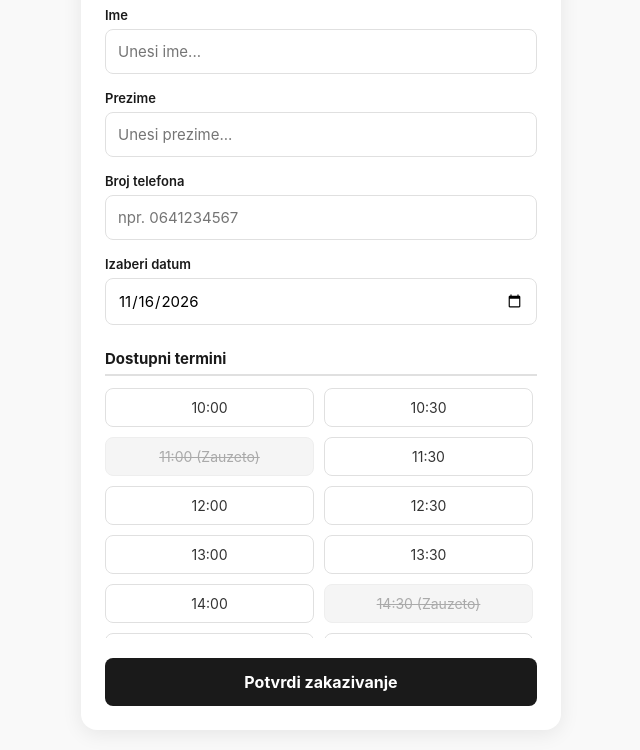
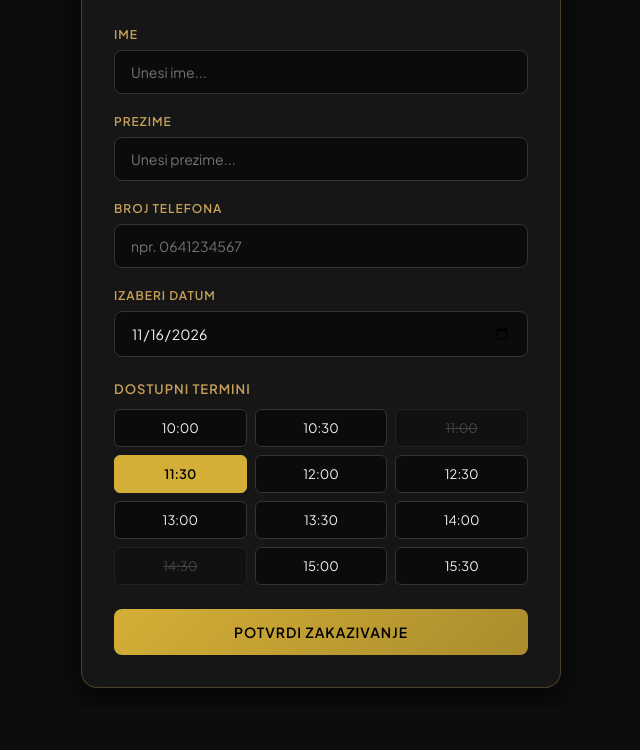
Before and after one commit to ssstteefff/bojkela-barber, a plain HTML site: page index.html in a window 1280 px wide. Shown: the part 115-865 px from the top of the page, without its empty margins (319-959 px from the left). After the commit the page ends 823 px from the top, so only its background shows below. Drawn offline with nearby package versions, Linux system fonts and the light colour scheme.

Commit message:
Update index.html

```diff
--- a/index.html
+++ b/index.html
@@ -3,315 +3,212 @@
 <head>
     <meta charset="UTF-8">
     <meta name="viewport" content="width=device-width, initial-scale=1.0">
-    <title>Bojkela Barber - Zakazivanje termina</title>
+    <title>Bojkela Barber - Premium Rezervacija</title>
+    <link href="https://fonts.googleapis.com/css2?family=Playfair+Display:wght@600;700&family=Plus+Jakarta+Sans:wght@400;500;600&display=swap" rel="stylesheet">
     <style>
         :root {
-            --primary: #1a1a1a;
-            --accent: #c5a059;
-            --bg: #f9f9f9;
-            --card-bg: #ffffff;
-            --text: #333333;
-            --border: #e0e0e0;
+            --bg-black: #0d0d0d;
+            --card-black: #161616;
+            --border-gold: #c5a059;
+            --gold: #d4af37;
+            --gold-hover: #e5c158;
+            --text-light: #f5f5f5;
+            --text-muted: #a0a0a0;
         }
 
         * {
             box-sizing: border-box;
             margin: 0;
             padding: 0;
-            font-family: -apple-system, BlinkMacSystemFont, "Segoe UI", Roboto, Helvetica, Arial, sans-serif;
+            font-family: 'Plus Jakarta Sans', sans-serif;
         }
 
         body {
-            background-color: var(--bg);
-            color: var(--text);
-            padding: 20px;
+            background-color: var(--bg-black);
+            color: var(--text-light);
+            min-height: 100vh;
             display: flex;
             justify-content: center;
+            align-items: center;
+            padding: 20px;
         }
 
         .container {
             width: 100%;
             max-width: 480px;
-            background: var(--card-bg);
-            padding: 24px;
+            background: var(--card-black);
+            border: 1px solid rgba(197, 160, 89, 0.3);
             border-radius: 16px;
-            box-shadow: 0 4px 20px rgba(0,0,0,0.08);
+            padding: 32px;
+            box-shadow: 0 10px 30px rgba(0, 0, 0, 0.8);
         }
 
-        h1 {
+        .header {
             text-align: center;
-            color: var(--primary);
-            margin-bottom: 8px;
-            font-size: 24px;
-            text-transform: uppercase;
-            letter-spacing: 1px;
+            margin-bottom: 30px;
         }
 
-        .subtitle {
-            text-align: center;
-            color: var(--accent);
-            font-size: 14px;
-            margin-bottom: 24px;
-            font-weight: 600;
+        .header h1 {
+            font-family: 'Playfair Display', serif;
+            color: var(--gold);
+            font-size: 28px;
+            letter-spacing: 2px;
+            margin-bottom: 6px;
+            text-transform: uppercase;
+        }
+
+        .header p {
+            color: var(--text-muted);
+            font-size: 13px;
+            letter-spacing: 1px;
+            text-transform: uppercase;
         }
 
         .form-group {
-            margin-bottom: 16px;
+            margin-bottom: 20px;
         }
 
         label {
             display: block;
-            margin-bottom: 6px;
-            font-size: 13px;
+            font-size: 12px;
+            text-transform: uppercase;
+            letter-spacing: 1px;
+            color: var(--border-gold);
+            margin-bottom: 8px;
             font-weight: 600;
-            color: var(--primary);
         }
 
         input, select {
             width: 100%;
-            padding: 12px;
-            border: 1px solid var(--border);
+            background-color: #0b0b0b;
+            border: 1px solid #333;
             border-radius: 8px;
-            font-size: 15px;
-            outline: none;
-            transition: border-color 0.2s;
+            padding: 12px 16px;
+            color: var(--text-light);
+            font-size: 14px;
+            transition: all 0.3s ease;
         }
 
         input:focus, select:focus {
-            border-color: var(--accent);
+            outline: none;
+            border-color: var(--gold);
+            box-shadow: 0 0 0 2px rgba(212, 175, 55, 0.2);
         }
 
-        .btn {
-            width: 100%;
-            padding: 14px;
-            background-color: var(--primary);
-            color: white;
-            border: none;
-            border-radius: 8px;
-            font-size: 16px;
-            font-weight: bold;
-            cursor: pointer;
-            transition: background 0.2s;
-            margin-top: 8px;
+        .section-title {
+            font-size: 13px;
+            text-transform: uppercase;
+            letter-spacing: 1px;
+            color: var(--border-gold);
+            margin: 24px 0 12px 0;
+            font-weight: 600;
         }
 
-        .btn:hover {
-            background-color: #333;
+        .slots-grid {
+            display: grid;
+            grid-template-columns: repeat(3, 1fr);
+            gap: 8px;
+            margin-bottom: 24px;
         }
 
-        .slots-container {
-            margin-top: 24px;
+        .slot {
+            background: #0b0b0b;
+            border: 1px solid #333;
+            border-radius: 6px;
+            padding: 10px;
+            text-align: center;
+            font-size: 13px;
+            color: var(--text-light);
+            cursor: pointer;
+            transition: all 0.2s ease;
         }
 
-        .slots-title {
-            font-size: 15px;
-            font-weight: bold;
-            margin-bottom: 12px;
-            color: var(--primary);
-            border-bottom: 2px solid var(--border);
-            padding-bottom: 6px;
+        .slot:hover:not(.booked) {
+            border-color: var(--gold);
+            color: var(--gold);
         }
 
-        .slot-list {
-            display: grid;
-            grid-template-columns: repeat(2, 1fr);
-            gap: 10px;
-            max-height: 250px;
-            overflow-y: auto;
-            padding-right: 4px;
+        .slot.selected {
+            background: var(--gold);
+            color: #000;
+            font-weight: 600;
+            border-color: var(--gold);
         }
 
-        .slot-item {
-            padding: 10px;
-            border: 1px solid var(--border);
-            border-radius: 8px;
-            text-align: center;
-            font-size: 14px;
-            cursor: pointer;
-            background: #fff;
-            transition: all 0.2s;
-        }
-
-        .slot-item.available:hover {
-            border-color: var(--accent);
-            background: #fdfaf3;
-        }
-
-        .slot-item.booked {
-            background-color: #f5f5f5;
-            color: #aaa;
-            border-color: #eee;
+        .slot.booked {
+            background: #111;
+            color: #444;
+            border-color: #222;
             cursor: not-allowed;
             text-decoration: line-through;
         }
 
-        .slot-item.selected {
-            background-color: var(--accent);
-            color: white;
-            border-color: var(--accent);
-            font-weight: bold;
+        .btn-submit {
+            width: 100%;
+            background: linear-gradient(135deg, #d4af37 0%, #aa8c2c 100%);
+            color: #000;
+            border: none;
+            border-radius: 8px;
+            padding: 14px;
+            font-size: 14px;
+            font-weight: 700;
+            text-transform: uppercase;
+            letter-spacing: 1px;
+            cursor: pointer;
+            transition: opacity 0.2s ease;
         }
 
-        .install-box {
-            margin-top: 24px;
-            padding: 12px;
-            background: #fdfaf3;
-            border: 1px dashed var(--accent);
-            border-radius: 8px;
-            text-align: center;
-            font-size: 13px;
-        }
-
-        .install-box button {
-            background: var(--accent);
-            color: white;
-            border: none;
-            padding: 8px 16px;
-            border-radius: 6px;
-            margin-top: 8px;
-            cursor: pointer;
-            font-weight: bold;
+        .btn-submit:hover {
+            opacity: 0.9;
         }
     </style>
 </head>
 <body>
 
     <div class="container">
+        <div class="header">
             <h1>Bojkela Barber</h1>
-        <div class="subtitle">Rezervacija termina</div>
-
-        <form id="bookingForm">
-            <div class="form-group">
-                <label for="firstName">Ime</label>
-                <input type="text" id="firstName" required placeholder="Unesi ime...">
+            <p>Exclusive Hair & Beard Lounge</p>
         </div>
 
         <div class="form-group">
-                <label for="lastName">Prezime</label>
-                <input type="text" id="lastName" required placeholder="Unesi prezime...">
+            <label>Ime</label>
+            <input type="text" placeholder="Unesi ime...">
         </div>
 
         <div class="form-group">
-                <label for="phone">Broj telefona</label>
-                <input type="tel" id="phone" required placeholder="npr. 0641234567">
+            <label>Prezime</label>
+            <input type="text" placeholder="Unesi prezime...">
         </div>
 
         <div class="form-group">
-                <label for="bookingDate">Izaberi datum</label>
-                <input type="date" id="bookingDate" required>
+            <label>Broj telefona</label>
+            <input type="text" placeholder="npr. 0641234567">
         </div>
 
-            <div class="slots-container">
-                <div class="slots-title">Dostupni termini</div>
-                <div class="slot-list" id="slotList">
-                    <!-- Generisani termini -->
-                </div>
+        <div class="form-group">
+            <label>Izaberi datum</label>
+            <input type="date" value="2026-11-16">
         </div>
 
-            <button type="submit" class="btn" style="margin-top: 20px;">Potvrdi zakazivanje</button>
-        </form>
-
-        <div class="install-box" id="installContainer" style="display:none;">
-            <div>Instaliraj Bojkela Barber aplikaciju na telefon!</div>
-            <button id="installBtn">Instaliraj</button>
-        </div>
+        <div class="section-title">Dostupni termini</div>
+        <div class="slots-grid">
+            <div class="slot">10:00</div>
+            <div class="slot">10:30</div>
+            <div class="slot booked">11:00</div>
+            <div class="slot selected">11:30</div>
+            <div class="slot">12:00</div>
+            <div class="slot">12:30</div>
+            <div class="slot">13:00</div>
+            <div class="slot">13:30</div>
+            <div class="slot">14:00</div>
+            <div class="slot booked">14:30</div>
+            <div class="slot">15:00</div>
+            <div class="slot">15:30</div>
         </div>
 
-    <script>
-        // Postavi današnji datum kao podrazumevani
-        const dateInput = document.getElementById('bookingDate');
-        const today = new Date().toISOString().split('T')[0];
-        dateInput.value = today;
-        dateInput.min = today;
+        <button class="btn-submit">Potvrdi zakazivanje</button>
+    </div>
 
-        let selectedTime = null;
-
-        // Primer termina od 10:00 do 18:00
-        const times = ["10:00", "10:30", "11:00", "11:30", "12:00", "12:30", "13:00", "13:30", "14:00", "14:30", "15:00", "15:30", "16:00", "16:30", "17:00", "17:30"];
-
-        // Lažno zauzeti termini za demonstraciju (možeš menjati)
-        let bookedSlots = {
-            [today]: ["11:00", "14:30"]
-        };
-
-        function renderSlots() {
-            const slotList = document.getElementById('slotList');
-            slotList.innerHTML = '';
-            const currentDate = dateInput.value;
-            const currentBookings = bookedSlots[currentDate] || [];
-
-            times.forEach(time => {
-                const div = document.createElement('div');
-                div.classList.add('slot-item');
-
-                if (currentBookings.includes(time)) {
-                    div.classList.add('booked');
-                    div.innerText = time + ' (Zauzeto)';
-                } else {
-                    div.classList.add('available');
-                    div.innerText = time;
-                    if (selectedTime === time) {
-                        div.classList.add('selected');
-                    }
-                    div.onclick = () => {
-                        document.querySelectorAll('.slot-item').forEach(el => el.classList.remove('selected'));
-                        div.classList.add('selected');
-                        selectedTime = time;
-                    };
-                }
-                slotList.appendChild(div);
-            });
-        }
-
-        dateInput.onchange = () => {
-            selectedTime = null;
-            renderSlots();
-        };
-
-        renderSlots();
-
-        document.getElementById('bookingForm').onsubmit = (e) => {
-            e.preventDefault();
-            const fName = document.getElementById('firstName').value;
-            const lName = document.getElementById('lastName').value;
-            const phone = document.getElementById('phone').value;
-            const date = dateInput.value;
-
-            if (!selectedTime) {
-                alert('Molimo izaberi slobodan termin!');
-                return;
-            }
-
-            // Upisivanje u zauzete za test
-            if (!bookedSlots[date]) bookedSlots[date] = [];
-            bookedSlots[date].push(selectedTime);
-
-            alert(`Uspešno zakazano!\n\nKlijent: ${fName} ${lName}\nTelefon: ${phone}\nDatum: ${date}\nVreme: ${selectedTime}`);
-
-            selectedTime = null;
-            document.getElementById('bookingForm').reset();
-            dateInput.value = date;
-            renderSlots();
-        };
-
-        // PWA instalacija (opciono)
-        let deferredPrompt;
-        window.addEventListener('beforeinstallprompt', (e) => {
-            e.preventDefault();
-            deferredPrompt = e;
-            document.getElementById('installContainer').style.display = 'block';
-        });
-
-        document.getElementById('installBtn').onclick = async () => {
-            if (deferredPrompt) {
-                deferredPrompt.prompt();
-                const { outcome } = await deferredPrompt.userChoice;
-                if (outcome === 'accepted') {
-                    document.getElementById('installContainer').style.display = 'none';
-                }
-                deferredPrompt = null;
-            }
-        };
-    </script>
 </body>
 </html>
```
Lines whose indentation alone changed are shown as unchanged.
